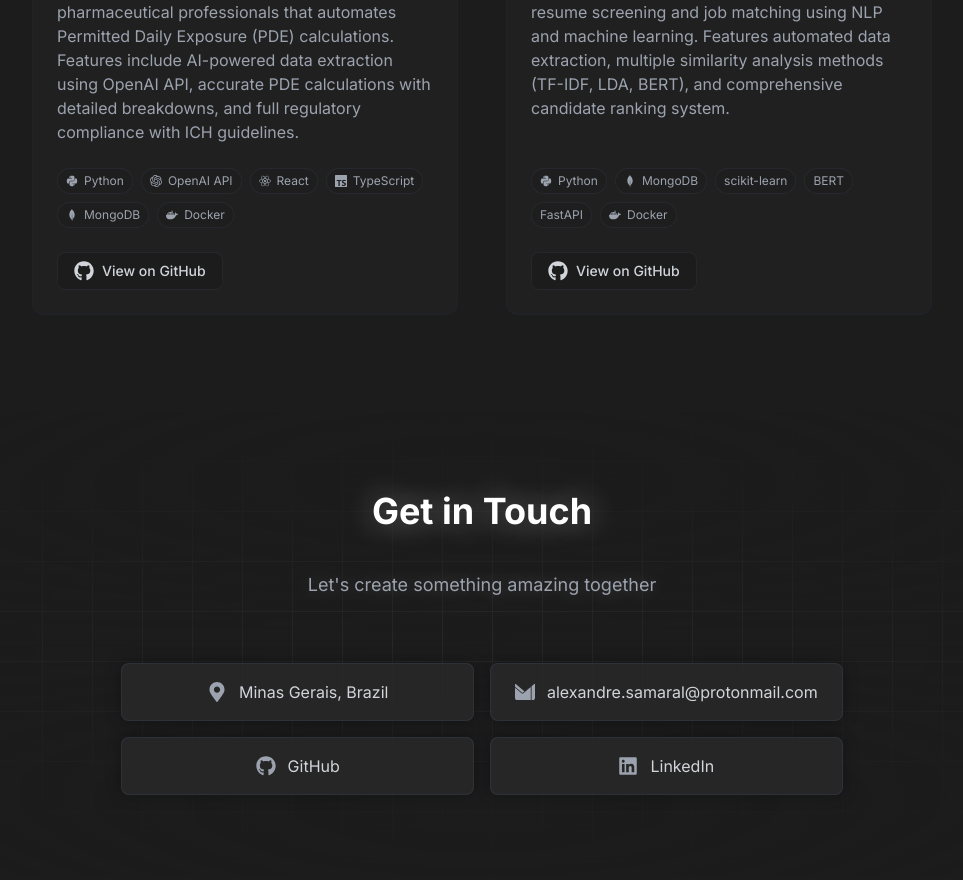
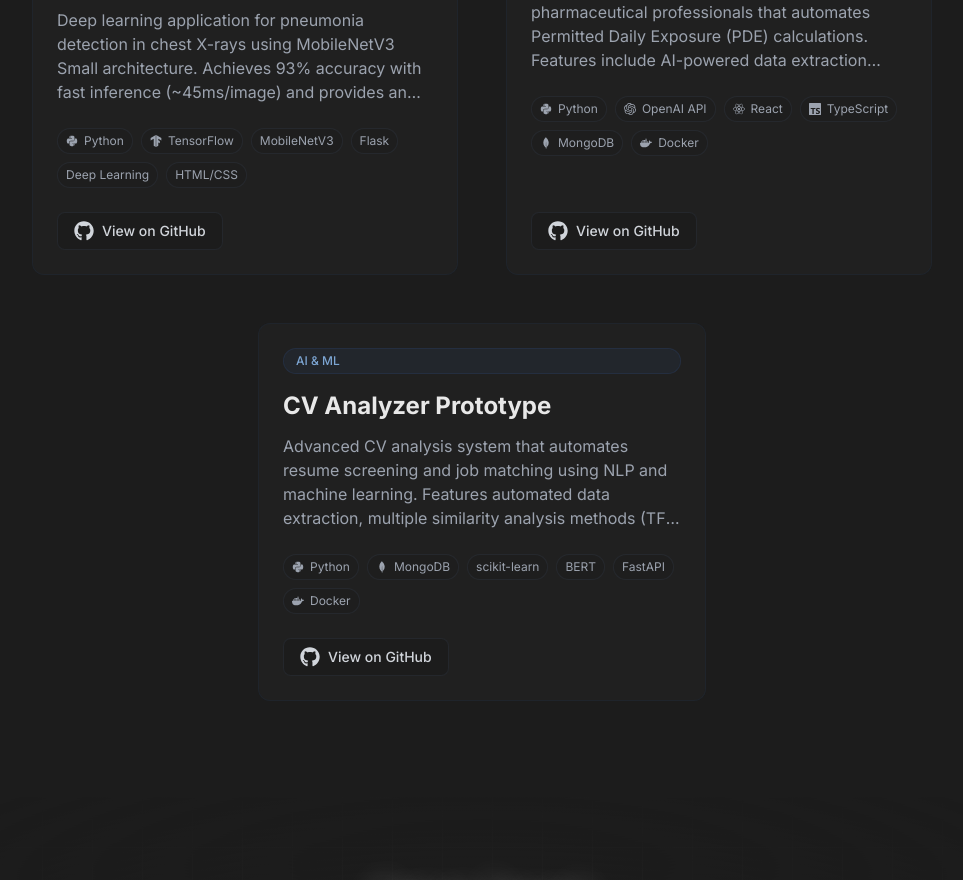
Before and after one commit to alexandre-amaral/portfolio, a Next.js app: page / in a window 1280 px wide. Shown: the part 5983-6863 px from the top of the page, without its empty margins (158-1121 px from the left). Built offline with nearby package versions, Linux system fonts and the light colour scheme.

Commit message:
Add project

```diff
--- a/app/components/Projects.tsx
+++ b/app/components/Projects.tsx
@@ -2,7 +2,7 @@
 
 import { useLanguage } from '../contexts/LanguageContext';
 import { FaGithub, FaReact, FaNodeJs, FaPython } from 'react-icons/fa';
-import { SiNextdotjs, SiTailwindcss, SiTypescript, SiMongodb, SiPostgresql, SiPrisma, SiDocker, SiOpenai } from 'react-icons/si';
+import { SiNextdotjs, SiTailwindcss, SiTypescript, SiMongodb, SiPostgresql, SiPrisma, SiDocker, SiOpenai, SiTensorflow } from 'react-icons/si';
 import { motion } from 'framer-motion';
 
 const translations = {
@@ -11,6 +11,13 @@ const translations = {
     subtitle: 'A selection of my most recent work',
     viewOnGithub: 'View on GitHub',
     projects: [
+      {
+        title: 'AI-Powered Pneumonia Classifier',
+        description: 'Deep learning application for pneumonia detection in chest X-rays using MobileNetV3 Small architecture. Achieves 93% accuracy with fast inference (~45ms/image) and provides an intuitive web interface with adjustable threshold settings to balance sensitivity and specificity for clinical use.',
+        github: 'https://github.com/alexandre-amaral/MVP-AI-Powered-Pneumonia-Classifier-for-Chest-X-rays',
+        technologies: ['Python', 'TensorFlow', 'MobileNetV3', 'Flask', 'Deep Learning', 'HTML/CSS'],
+        category: 'AI & Healthcare'
+      },
       {
         title: 'PDE Calculator',
         description: 'AI-powered tool for researchers and pharmaceutical professionals that automates Permitted Daily Exposure (PDE) calculations. Features include AI-powered data extraction using OpenAI API, accurate PDE calculations with detailed breakdowns, and full regulatory compliance with ICH guidelines.',
@@ -32,6 +39,13 @@ const translations = {
     subtitle: 'Uma seleção dos meus trabalhos mais recentes',
     viewOnGithub: 'Ver no GitHub',
     projects: [
+      {
+        title: 'Classificador de Pneumonia com IA',
+        description: 'Aplicação de deep learning para detecção de pneumonia em radiografias de tórax usando a arquitetura MobileNetV3 Small. Alcança 93% de precisão com inferência rápida (~45ms/imagem) e oferece uma interface web intuitiva com configurações de limiar ajustáveis para equilibrar sensibilidade e especificidade para uso clínico.',
+        github: 'https://github.com/alexandre-amaral/MVP-AI-Powered-Pneumonia-Classifier-for-Chest-X-rays',
+        technologies: ['Python', 'TensorFlow', 'MobileNetV3', 'Flask', 'Deep Learning', 'HTML/CSS'],
+        category: 'IA & Saúde'
+      },
       {
         title: 'Calculadora PDE',
         description: 'Ferramenta baseada em IA para pesquisadores e profissionais farmacêuticos que automatiza cálculos de Exposição Diária Permitida (PDE). Inclui extração de dados com IA usando API OpenAI, cálculos precisos de PDE com análises detalhadas e conformidade regulatória com diretrizes ICH.',
@@ -61,7 +75,8 @@ const techIcons: { [key: string]: React.ElementType } = {
   'Python': FaPython,
   'Prisma': SiPrisma,
   'Docker': SiDocker,
-  'OpenAI API': SiOpenai
+  'OpenAI API': SiOpenai,
+  'TensorFlow': SiTensorflow
 };
 
 export default function Projects() {
@@ -163,11 +178,12 @@ export default function Projects() {
           viewport={{ once: true, margin: "-100px" }}
         >
           <div className="grid grid-cols-1 md:grid-cols-2 gap-8 md:gap-12 max-w-[900px]">
-            {t?.projects?.map((project, index) => (
+            {/* Dois primeiros projetos em duas colunas */}
+            {t?.projects?.slice(0, 2).map((project, index) => (
               <motion.div
-                key={index}
+                key={`top-${index}`}
                 variants={cardVariants}
-                className="group h-full transform-gpu"
+                className="group transform-gpu"
               >
                 <div className="bg-[#2A2A2A]/40 backdrop-blur-sm rounded-xl p-6
                              border border-gray-800/50 h-full
@@ -198,8 +214,9 @@ export default function Projects() {
 
                   <motion.p
                     variants={contentVariants}
-                    className="text-gray-400 text-sm md:text-base mb-6 flex-grow
-                             group-hover:text-gray-300 transition-colors duration-300"
+                    className="text-gray-400 text-sm md:text-base mb-6
+                            group-hover:text-gray-300 transition-colors duration-300
+                            line-clamp-4 h-24"
                   >
                     {project.description}
                   </motion.p>
@@ -253,6 +270,99 @@ export default function Projects() {
                 </div>
               </motion.div>
             ))}
+
+            {/* Terceiro projeto centralizado */}
+            {t?.projects?.length > 2 && (
+              <motion.div
+                key="third-project"
+                variants={cardVariants}
+                className="group transform-gpu md:col-span-2 mx-auto max-w-md"
+              >
+                <div className="bg-[#2A2A2A]/40 backdrop-blur-sm rounded-xl p-6
+                             border border-gray-800/50 h-full
+                             flex flex-col
+                             hover:border-blue-500/30 hover:bg-[#2A2A2A]/60
+                             hover:shadow-[0_0_30px_rgba(59,130,246,0.1)]
+                             transition-all duration-500 ease-out">
+                  {/* Category Badge */}
+                  <motion.div
+                    variants={contentVariants}
+                    className="inline-block px-3 py-1 mb-4 text-xs font-medium
+                             bg-blue-500/5 text-blue-300/80 rounded-full
+                             border border-blue-500/10
+                             group-hover:bg-blue-500/10
+                             group-hover:border-blue-500/20
+                             transition-all duration-500"
+                  >
+                    {t?.projects[2].category}
+                  </motion.div>
+
+                  <motion.h3
+                    variants={contentVariants}
+                    className="text-xl md:text-2xl font-bold text-white/90 mb-3
+                             group-hover:text-white transition-colors duration-300"
+                  >
+                    {t?.projects[2].title}
+                  </motion.h3>
+
+                  <motion.p
+                    variants={contentVariants}
+                    className="text-gray-400 text-sm md:text-base mb-6
+                            group-hover:text-gray-300 transition-colors duration-300
+                            line-clamp-4 h-24"
+                  >
+                    {t?.projects[2].description}
+                  </motion.p>
+
+                  {/* Technologies */}
+                  <motion.div
+                    variants={contentVariants}
+                    className="flex flex-wrap gap-2 mb-6"
+                  >
+                    {t?.projects[2].technologies.map((tech, techIndex) => {
+                      const Icon = techIcons[tech] || null;
+                      return (
+                        <motion.div
+                          key={techIndex}
+                          whileHover={{ scale: 1.05 }}
+                          className="px-2 py-1 bg-[#1C1C1C]/30 rounded-full
+                                   text-xs text-gray-400 border border-gray-700/30
+                                   flex items-center gap-1.5
+                                   hover:text-gray-200 hover:border-gray-600/50
+                                   transition-all duration-300"
+                        >
+                          {Icon && <Icon className="w-3 h-3" />}
+                          <span className="truncate">{tech}</span>
+                        </motion.div>
+                      );
+                    })}
+                  </motion.div>
+
+                  {/* GitHub Link */}
+                  <motion.div
+                    variants={contentVariants}
+                    className="mt-auto"
+                  >
+                    <a
+                      href={t?.projects[2].github}
+                      target="_blank"
+                      rel="noopener noreferrer"
+                      className="inline-flex items-center gap-2 px-4 py-2
+                               bg-[#1C1C1C] rounded-lg
+                               text-gray-300 text-sm font-medium
+                               border border-gray-700/30
+                               hover:bg-gray-800 hover:text-white
+                               hover:border-gray-600
+                               transition-all duration-300
+                               cursor-pointer"
+                    >
+                      <FaGithub className="w-5 h-5" />
+                      <span>{t?.viewOnGithub || 'View on GitHub'}</span>
+                    </a>
+                  </motion.div>
+                </div>
+              </motion.div>
+            )}
           </div>
         </motion.div>
       </div>
```
